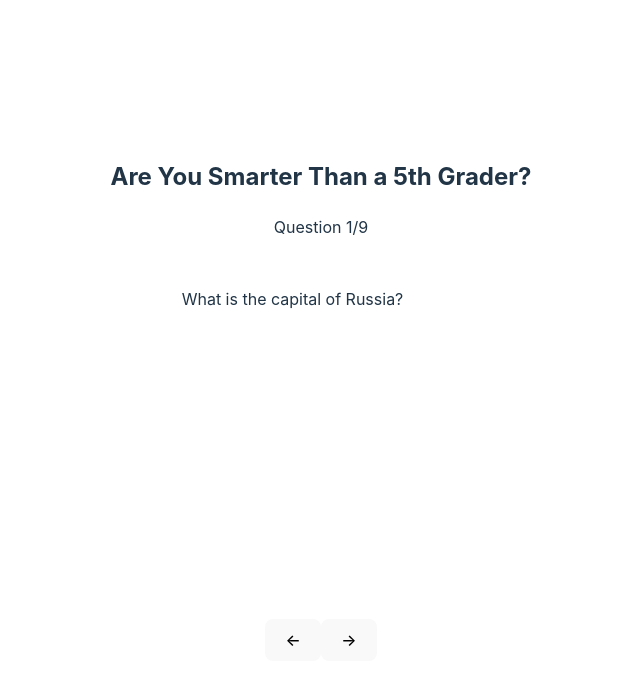
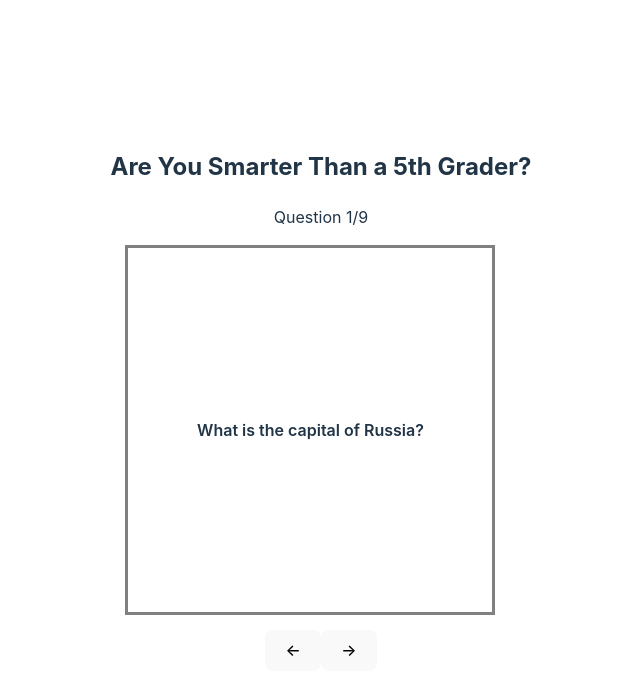
Before and after one commit to XChen601/Flashcards, a React (Vite) app: page / in a window 1280 px wide. Shown: the top 694 px of the page, without its empty margins (319-959 px from the left). Built offline with nearby package versions, Linux system fonts and the light colour scheme.

Commit message:
new card always start with question

```diff
--- a/src/App.css
+++ b/src/App.css
@@ -37,7 +37,14 @@
   padding: 2em;
   height: 300px;
   width: 300px;
+  border: 3px gray solid;
+  margin: 15px;
+  font-weight: 600;
+  display: flex;
+  justify-content: center;
+  align-items: center;
 }
+
 
 .read-the-docs {
   color: #888;
--- a/src/App.jsx
+++ b/src/App.jsx
@@ -6,6 +6,8 @@ import Flashcard from './components/Flashcard';
 
 function App() {
   const [cardNum, setCardNum] = useState(0);
+  const [cardSide, setCardSide] = useState('front');
+
   const cardsData = [
     {question: "What is the capital of Russia?", answer:"Moscow", difficulty:0},
     {question: "What is the process of water turning into vapor called?", answer:"Evaporation", difficulty:0},
@@ -24,6 +26,7 @@ function App() {
     } else {
       setCardNum(cardNum + 1);
     }
+    setCardSide('front');
   };
 
   const prevCard = () => {
@@ -32,12 +35,19 @@ function App() {
     } else {
       setCardNum(cardNum - 1);
     }
+    setCardSide('front');
   }
+
+  const flipCard = () => {
+    setCardSide(cardSide === 'front' ? 'back' : 'front');
+    console.log(cardSide)
+  };
+
   return (
     <>
       <h2>Are You Smarter Than a 5th Grader?</h2>
       <p>Question {cardNum+1}/{cardsData.length}</p>
-      <Flashcard cardData={cardsData[cardNum]}/>
+      <Flashcard cardData={cardsData[cardNum]} cardSide={cardSide} flipCard={flipCard}/>
       <div>
         <button onClick={prevCard}>←</button>
         <button onClick={nextCard}>→</button>
--- a/src/components/Flashcard.jsx
+++ b/src/components/Flashcard.jsx
@@ -1,12 +1,6 @@
 import { useState } from 'react'
 
-const Flashcard = ({cardData}) => {
-  const [cardSide, setCardSide] = useState('front');
-
-  const flipCard = () => {
-    setCardSide(cardSide === 'front' ? 'back' : 'front');
-    console.log(cardSide)
-  };
+const Flashcard = ({cardData, cardSide, flipCard}) => {
 
   return (
     <div className="card" onClick={flipCard}>
```
